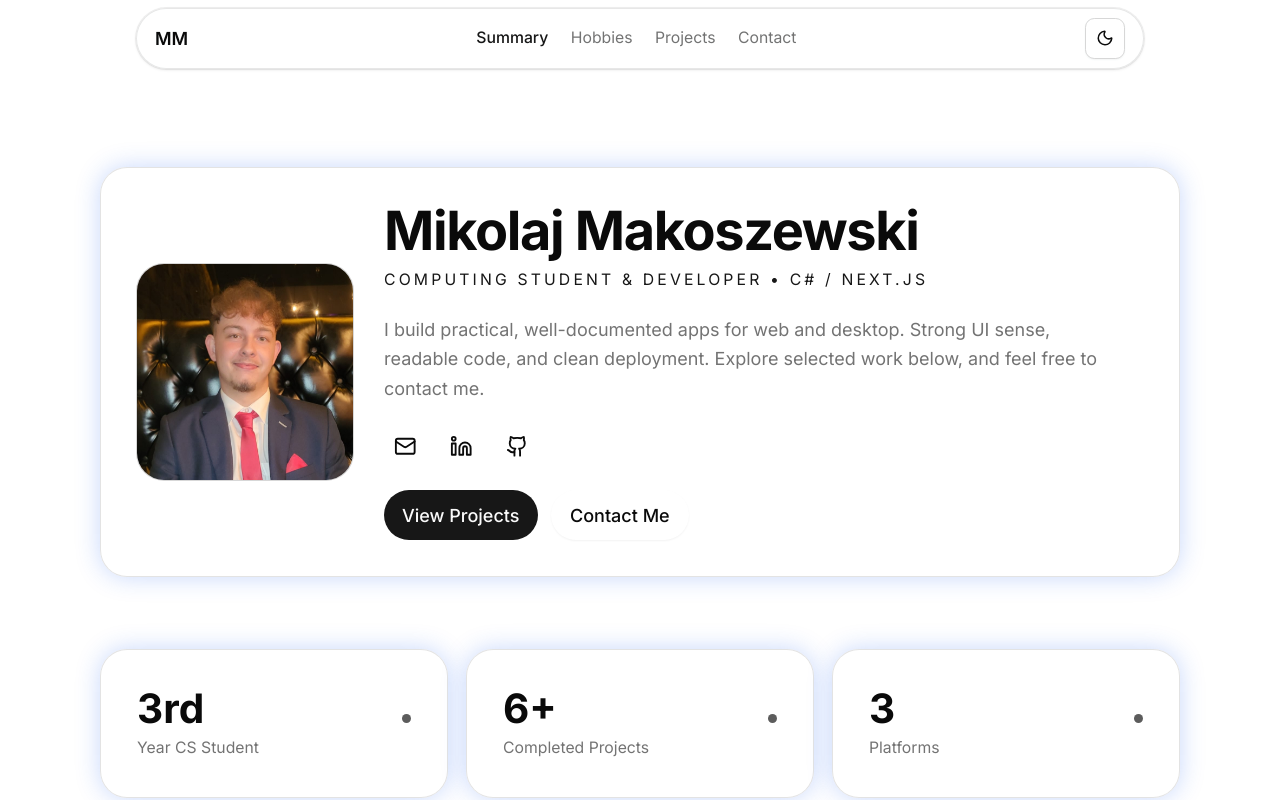
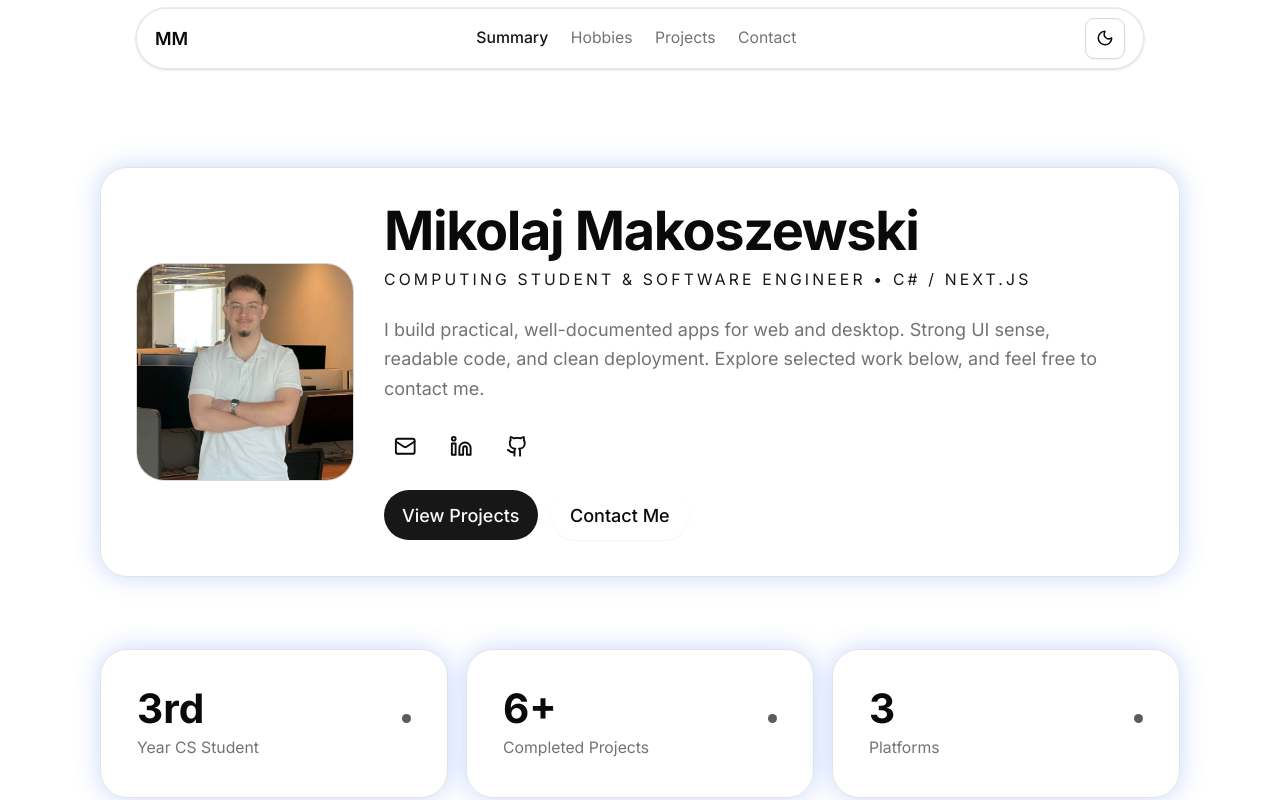
Before and after one commit to xmikolay/portfolio, a Next.js app: page / in a window 1280 px wide. Shown: the top 800 px of the page. Built offline with nearby package versions, Linux system fonts and the light colour scheme.

Commit message:
changed hero text, changed avatar

```diff
--- a/components/hero.tsx
+++ b/components/hero.tsx
@@ -27,7 +27,7 @@ export function Hero() {
                 <div className="mx-auto md:mx-0">
                   <div className="relative h-32 w-32 md:h-40 md:w-40 lg:h-48 lg:w-48 overflow-hidden rounded-2xl md:rounded-3xl ring-1 ring-border transition-transform duration-300 group-hover:scale-[1.015]">
                     <Image
-                      src="/avatar.jpg"
+                      src="/pic.jpg"
                       alt="Mikolaj"
                       fill
                       className="object-cover"
@@ -44,7 +44,7 @@ export function Hero() {
                       Mikolaj Makoszewski
                     </h1>
                     <p className="mt-1 md:mt-2 text-xs sm:text-sm uppercase tracking-[0.15em] md:tracking-[0.2em] text-primary">
-                      Computing Student & Developer • C# / Next.js
+                      Computing Student & Software Engineer • C# / Next.js
                     </p>
                   </div>
 
```
Also changed, not shown: public/avatar.jpg (deleted), public/pic.jpg (added).
